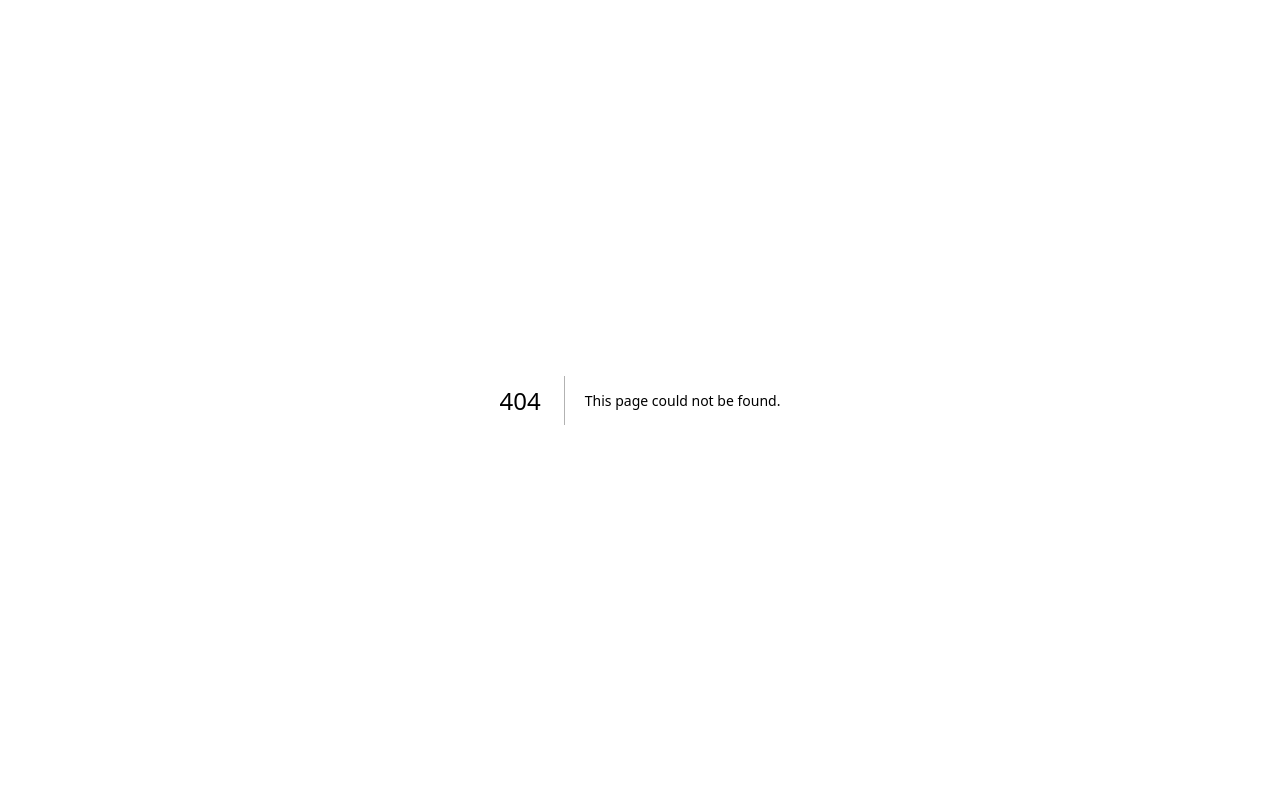
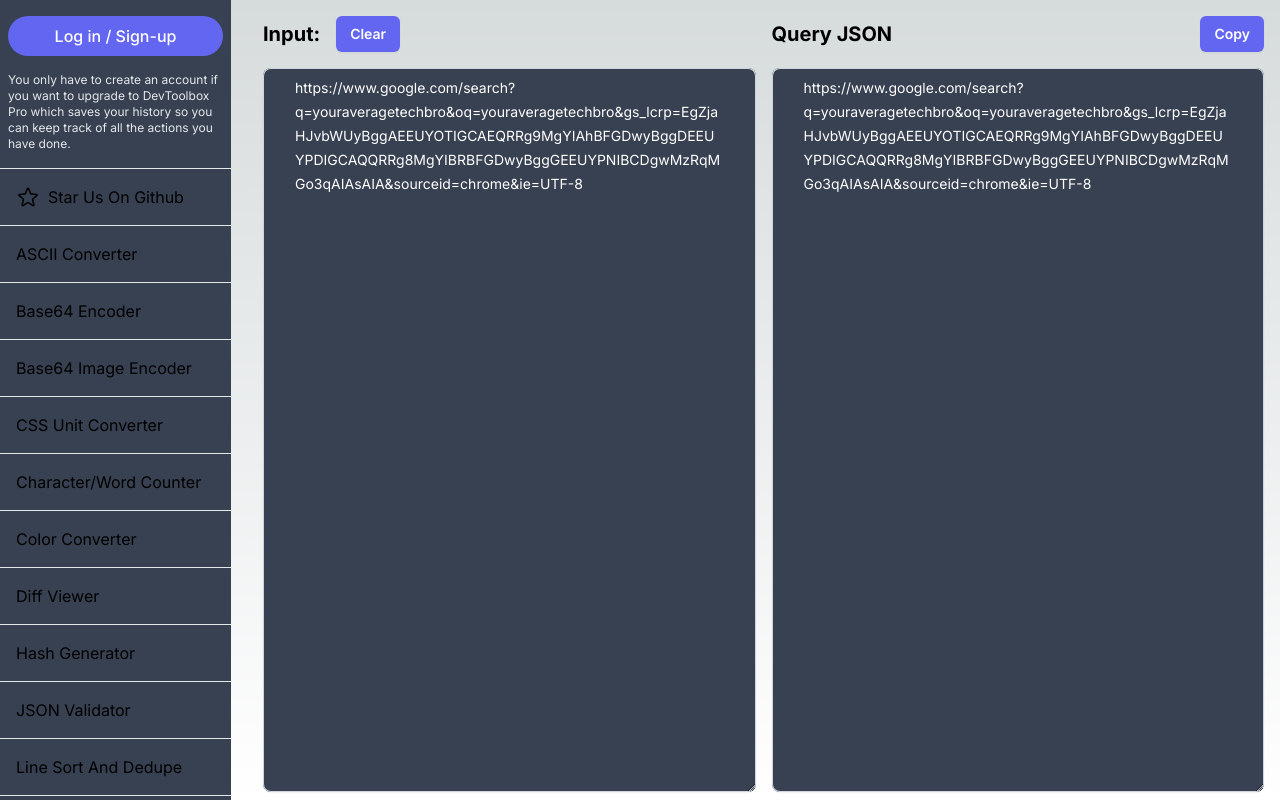
Before and after one commit to YourAverageTechBro/DevToolboxWeb, a Next.js app: page /tools/url-decoder in a window 1280 px wide. Before the commit this address had no page. Built offline with nearby package versions, Linux system fonts and the light colour scheme; no server answers.

Commit message:
Url encoder and decoder tools added

```diff
--- a/src/app/components/common/ToolList.tsx
+++ b/src/app/components/common/ToolList.tsx
@@ -43,6 +43,14 @@ export const toolList: ToolOption[] = [
   {
     name: "Url Parser",
     path: "/tools/url-parser",
+  },
+  {
+    name: "Url Encoder",
+    path: "/tools/url-encoder",
+  },
+  {
+    name: "Url Decoder",
+    path: "/tools/url-decoder",
   },
   {
     name: "Color Converter",
--- /dev/null
+++ b/src/app/tools/url-decoder/UrlDecoderComponent.tsx
@@ -0,0 +1,65 @@
+"use client";
+
+import { useEffect, useState } from "react";
+import TextArea from "@/app/components/common/TextArea";
+import ReadOnlyTextArea from "@/app/components/common/ReadOnlyTextArea";
+import { User } from "@clerk/backend";
+import { ToolType } from "@prisma/client";
+import useDebounce from "@/app/hooks/useDebounce";
+import { saveHistory } from "@/utils/clientUtils";
+
+export default function UrlDecoderComponent({
+  user,
+  isProUser,
+}: {
+  user: User | null;
+  isProUser: boolean;
+}) {
+  const [input, setInput] = useState("");
+  const [output, setOutput] = useState("");
+
+  const debouncedInput = useDebounce(input, 1000);
+
+  useEffect(() => {
+    if (debouncedInput) {
+      void saveHistory({
+        user,
+        isProUser,
+        toolType: ToolType.UrlParser,
+        onError: () => {},
+        metadata: {
+          input,
+        },
+      });
+    }
+  }, [debouncedInput]);
+
+  const encodeUrl = (text: string) => {
+    try {
+      setOutput(decodeURIComponent(text));
+    } catch (e) {
+      setOutput("")
+    }
+  };
+
+  return (
+    <div className="w-full h-full flex gap-4">
+      <TextArea
+        initialInput="https://www.google.com/search?q=youraveragetechbro&oq=youraveragetechbro&gs_lcrp=EgZjaHJvbWUyBggAEEUYOTIGCAEQRRg9MgYIAhBFGDwyBggDEEUYPDIGCAQQRRg8MgYIBRBFGDwyBggGEEUYPNIBCDgwMzRqMGo3qAIAsAIA&sourceid=chrome&ie=UTF-8"
+        onInputChange={(text) => {
+          setInput(text);
+          encodeUrl(text);
+        }}
+      />
+
+      <div className="w-full h-full flex flex-col gap-4">
+
+          <ReadOnlyTextArea
+            value={output}
+            title="Query JSON"
+          />
+
+      </div>
+    </div>
+  );
+}
--- /dev/null
+++ b/src/app/tools/url-decoder/page.tsx
@@ -0,0 +1,8 @@
+import UrlDecoderComponent from "@/app/tools/url-decoder/UrlDecoderComponent";
+import { getUserAndSubscriptionState } from "@/actions/user";
+
+const UrlDecoderPage = async () => {
+  const { user, isProUser } = await getUserAndSubscriptionState();
+  return <UrlDecoderComponent user={user} isProUser={isProUser} />;
+};
+export default UrlDecoderPage;
--- /dev/null
+++ b/src/app/tools/url-encoder/UrlEncoderComponent.tsx
@@ -0,0 +1,65 @@
+"use client";
+
+import { useEffect, useState } from "react";
+import TextArea from "@/app/components/common/TextArea";
+import ReadOnlyTextArea from "@/app/components/common/ReadOnlyTextArea";
+import { User } from "@clerk/backend";
+import { ToolType } from "@prisma/client";
+import useDebounce from "@/app/hooks/useDebounce";
+import { saveHistory } from "@/utils/clientUtils";
+
+export default function UrlEncoderComponent({
+  user,
+  isProUser,
+}: {
+  user: User | null;
+  isProUser: boolean;
+}) {
+  const [input, setInput] = useState("");
+  const [output, setOutput] = useState("");
+
+  const debouncedInput = useDebounce(input, 1000);
+
+  useEffect(() => {
+    if (debouncedInput) {
+      void saveHistory({
+        user,
+        isProUser,
+        toolType: ToolType.UrlParser,
+        onError: () => {},
+        metadata: {
+          input,
+        },
+      });
+    }
+  }, [debouncedInput]);
+
+  const encodeUrl = (text: string) => {
+    try {
+      setOutput(encodeURIComponent(text));
+    } catch (e) {
+      setOutput("")
+    }
+  };
+
+  return (
+    <div className="w-full h-full flex gap-4">
+      <TextArea
+        initialInput="https://www.google.com/search?q=youraveragetechbro&oq=youraveragetechbro&gs_lcrp=EgZjaHJvbWUyBggAEEUYOTIGCAEQRRg9MgYIAhBFGDwyBggDEEUYPDIGCAQQRRg8MgYIBRBFGDwyBggGEEUYPNIBCDgwMzRqMGo3qAIAsAIA&sourceid=chrome&ie=UTF-8"
+        onInputChange={(text) => {
+          setInput(text);
+          encodeUrl(text);
+        }}
+      />
+
+      <div className="w-full h-full flex flex-col gap-4">
+
+          <ReadOnlyTextArea
+            value={output}
+            title="Query JSON"
+          />
+
+      </div>
+    </div>
+  );
+}
--- /dev/null
+++ b/src/app/tools/url-encoder/page.tsx
@@ -0,0 +1,8 @@
+import UrlEncoderComponent from "@/app/tools/url-encoder/UrlEncoderComponent";
+import { getUserAndSubscriptionState } from "@/actions/user";
+
+const UrlEncoderPage = async () => {
+  const { user, isProUser } = await getUserAndSubscriptionState();
+  return <UrlEncoderComponent user={user} isProUser={isProUser} />;
+};
+export default UrlEncoderPage;
```
